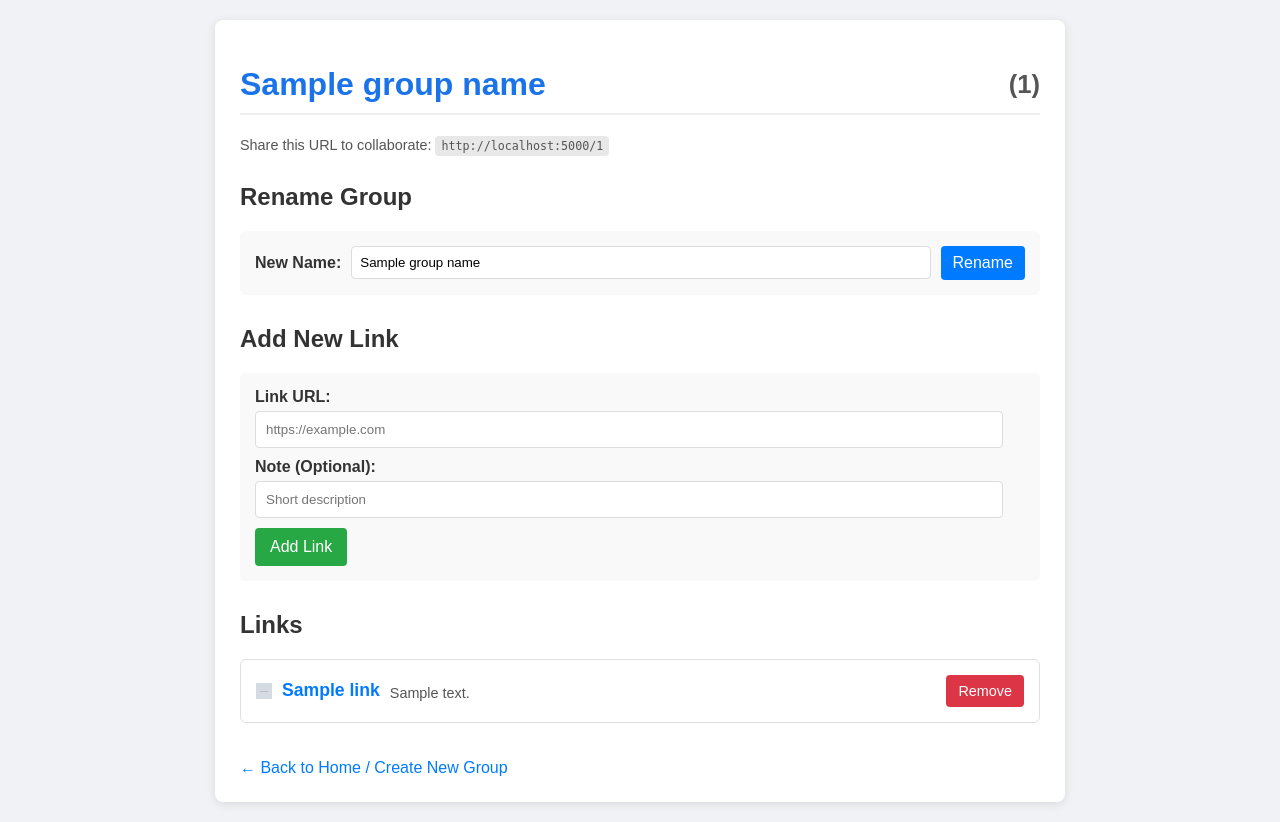
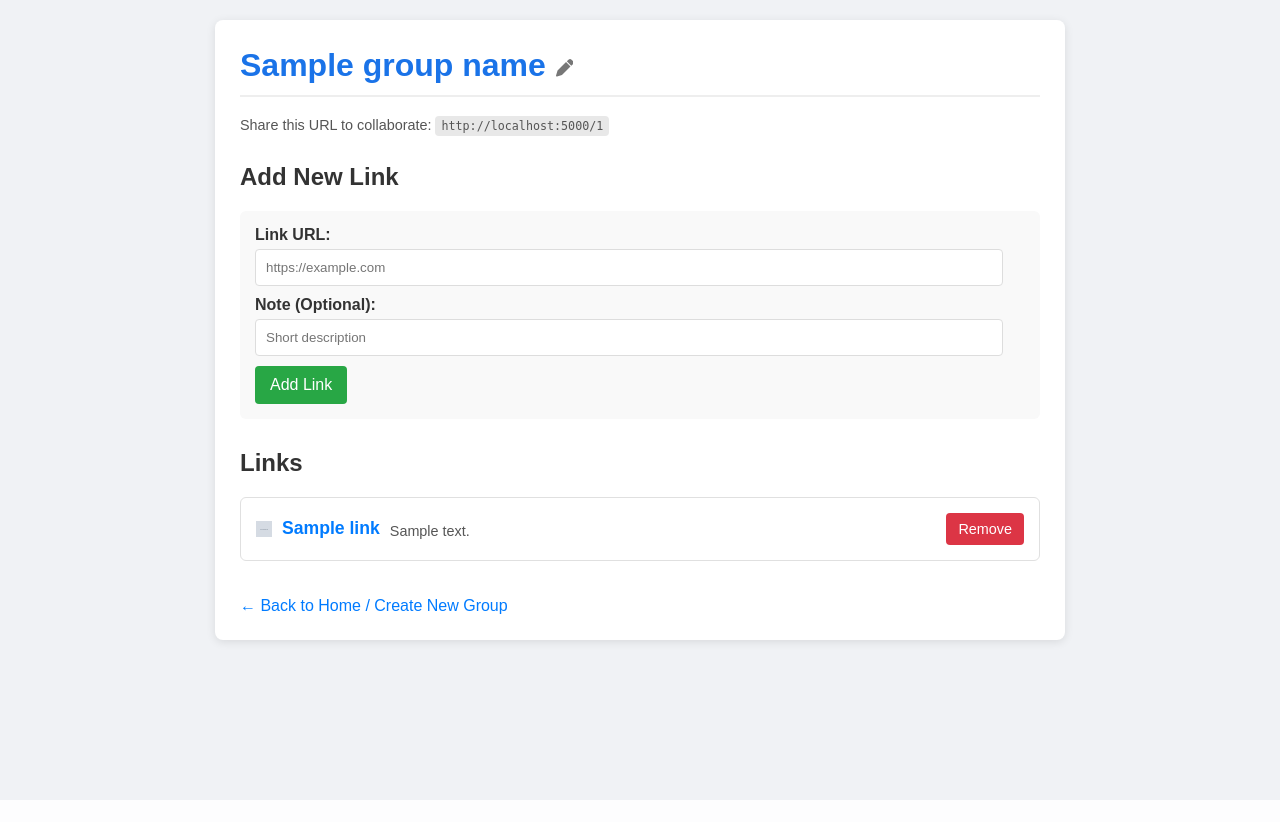
Before and after one commit to Apsurt/LinkSea, a Flask app: template templates/group.html in a window 1280 px wide. After the commit the page ends 800 px from the top, so only its background shows below. Run offline with Flask 3, Linux system fonts and the light colour scheme; the template is opened without the code that fills it: most values are stand-ins (such as "Sample title", 1, 10 or a date in 2020); grey boxes marked "Sample" are stand-in pictures.

Commit message:
Change group header

```diff
--- a/templates/group.html
+++ b/templates/group.html
@@ -3,7 +3,7 @@
     <head>
         <meta charset="UTF-8" />
         <meta name="viewport" content="width=device-width, initial-scale=1.0" />
-        <title>LinkSea Group - {{ group_name }} ({{ group_id }})</title>
+        <title>LinkSea Group - {{ group_name }}</title>
         <style>
             body {
                 font-family: Arial, sans-serif;
@@ -20,17 +20,28 @@
                 border-radius: 8px;
                 box-shadow: 0 2px 10px rgba(0, 0, 0, 0.1);
             }
-            h1 {
+            .group-header {
                 color: #1a73e8;
                 border-bottom: 2px solid #eee;
                 padding-bottom: 10px;
                 display: flex;
                 justify-content: space-between;
                 align-items: center;
+                margin-bottom: 20px; /* Add some space below the header */
             }
-            h1 span {
-                font-size: 0.8em;
-                color: #555;
+            .group-header h1 {
+                margin: 0;
+                display: flex;
+                align-items: center;
+                gap: 10px;
+            }
+            .group-header h1 .edit-icon {
+                cursor: pointer;
+                font-size: 1.1em;
+                color: #777;
+            }
+            .group-header h1 .edit-icon:hover {
+                color: #333;
             }
             h2 {
                 color: #333;
@@ -52,28 +63,30 @@
                 padding: 15px;
                 background-color: #f9f9f9;
                 border-radius: 6px;
-                display: flex;
+                display: none; /* Initially hidden */
+                flex-direction: column; /* Stack label and input */
                 gap: 10px;
-                align-items: center;
             }
             .rename-form label {
                 font-weight: bold;
             }
             .rename-form input[type="text"] {
-                flex-grow: 1;
                 padding: 8px;
                 border: 1px solid #ddd;
                 border-radius: 4px;
                 box-sizing: border-box;
+                width: 100%; /* Make input full width within the form */
             }
             .rename-form button {
-                padding: 8px 12px;
+                padding: 10px 15px; /* Match add link button padding */
                 background-color: #007bff;
                 color: white;
                 border: none;
                 border-radius: 4px;
                 cursor: pointer;
                 font-size: 1em;
+                align-self: flex-start; /* Align button to the start */
+                margin-top: 10px; /* Add margin to top */
             }
             .rename-form button:hover {
                 background-color: #0056b3;
@@ -184,20 +197,30 @@
     </head>
     <body>
         <div class="container">
+            <div class="group-header">
                 <h1>
-                {{ group_name }}
-                <span>({{ group_id }})</span>
+                    <span id="group-title">{{ group_name }}</span>
+                    <span class="edit-icon" onclick="toggleRenameForm()">
+                        <svg
+                            xmlns="http://www.w3.org/2000/svg"
+                            viewBox="0 0 512 512"
+                            style="
+                                width: 0.5em;
+                                height: 0.5em;
+                                vertical-align: middle;
+                                fill: #777;
+                            "
+                        >
+                            <path
+                                d="M362.7 19.3L314.3 67.7 444.3 197.7l48.4-48.4c25-25 25-65.5 0-90.5L453.3 19.3c-25-25-65.5-25-90.5 0zm-71 71L58.6 323.5c-10.4 10.4-18 23.3-22.2 37.4L1 481.2C-1.5 489.7 .8 498.8 7 505s15.3 8.5 23.7 6.1l120.3-35.4c14.1-4.2 27-11.8 37.4-22.2L421.7 220.3 291.7 90.3z"
+                            />
+                        </svg>
+                    </span>
                 </h1>
-            <div class="group-info">
-                <p>
-                    Share this URL to collaborate:
-                    <code>http://localhost:5000/{{ group_id }}</code>
-                </p>
             </div>
 
-            <h2>Rename Group</h2>
+            <div id="rename-group-form" class="rename-form">
                 <form
-                class="rename-form"
                     method="POST"
                     action="{{ url_for('rename_group', group_id=group_id) }}"
                 >
@@ -211,6 +234,14 @@
                     />
                     <button type="submit">Rename</button>
                 </form>
+            </div>
+
+            <div class="group-info">
+                <p>
+                    Share this URL to collaborate:
+                    <code>http://localhost:5000/{{ group_id }}</code>
+                </p>
+            </div>
 
             <h2>Add New Link</h2>
             <form
@@ -247,7 +278,7 @@
                 <li class="link-item">
                     <div class="link-details">
                         {% if link.favicon %}
-                        <img src="{{ link.favicon }}" alt="  " />
+                        <img src="{{ link.favicon }}" alt=" " />
                         {% endif %}
                         <a href="{{ link.url }}" target="_blank">
                             {{ link.title }}
@@ -278,5 +309,13 @@
                 >&larr; Back to Home / Create New Group</a
             >
         </div>
+
+        <script>
+            function toggleRenameForm() {
+                const renameForm = document.getElementById("rename-group-form");
+                renameForm.style.display =
+                    renameForm.style.display === "none" ? "flex" : "none";
+            }
+        </script>
     </body>
 </html>
```
Lines whose indentation alone changed are shown as unchanged.
